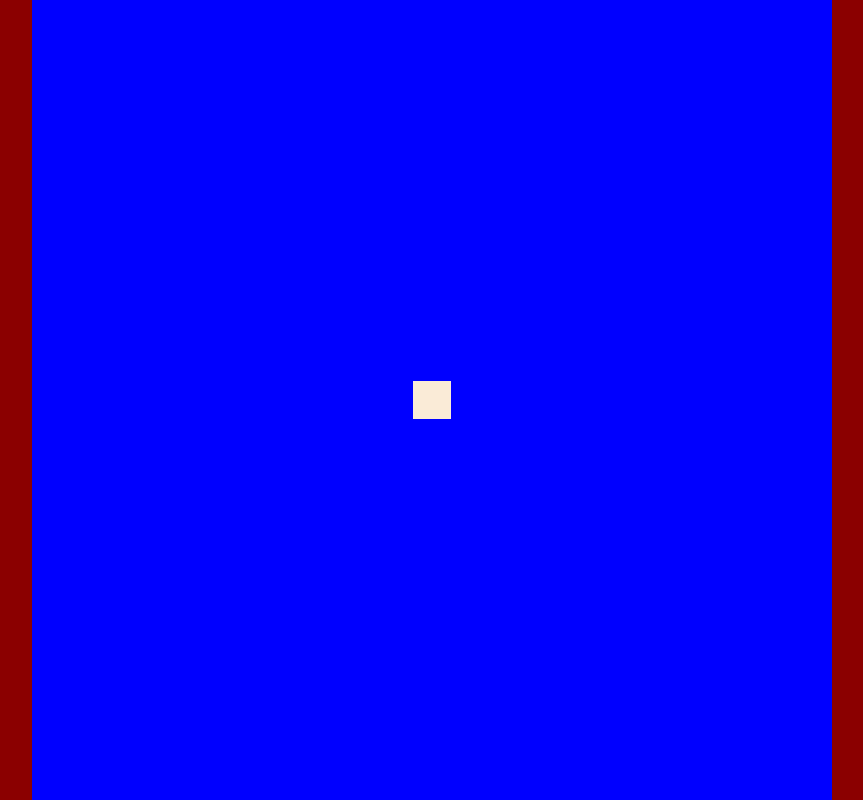
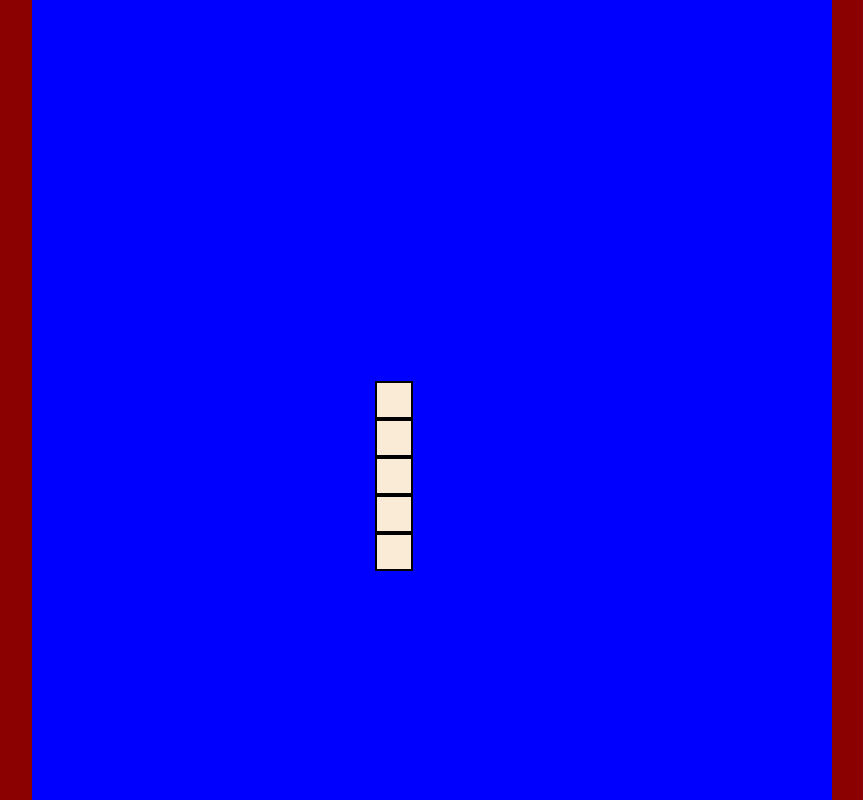
Before and after one commit to OmniaGomaa88/SnakGame, a plain HTML site: page index.html in a window 1280 px wide. Shown: the whole page, without its empty margins (208-1071 px from the left). Drawn offline with Linux system fonts and the light colour scheme.

Commit message:
move snake

```diff
--- a/snakGame.js
+++ b/snakGame.js
@@ -28,5 +28,7 @@ updateSnake();
 }
 
 function drow(){
+//delet the points of snakebody peafour drow new ons
+gameBord.innerHTML="";
 drowSnake(gameBord);
 }
--- a/snake.js
+++ b/snake.js
@@ -1,9 +1,19 @@
 export const snakSpeed = 1;
  //veriable as arry to make the snake as points x and y in the gridbord
-const snakeBody =[{x:11, y:11}];
+const snakeBody =[
+    {x:10, y:11},
+    {x:11, y:11},
+    {x:12, y:11},
+    {x:13, y:11},
+    {x:14, y:11}
+];
 
 export function update(){
- console.log("updateSnake");
+ for (let i = snakeBody.length -2 ; i>=0;i--){
+    snakeBody[i+1]={ ...snakeBody[i]};
+ }
+ snakeBody[0].x +=0;
+ snakeBody[0].y +=1;
  }
 
 export function drow(gameBord){
--- a/style.css
+++ b/style.css
@@ -24,11 +24,11 @@ grid-template-rows: repeat(21,1fr);
 /*======= style of snake ========*/
 .snake{
 background-color: antiquewhite;
-border: 0,25vmin solid black;
+border: 0.25vmin solid black;
 }
 
  /*====== style of the food of snake =======*/
  .food{
     background-color: yellowgreen;
-    border: 0,25vmin solid black;
+    border: 0.25vmin solid black;
  }
```
Also changed, not shown: input.js (added).
